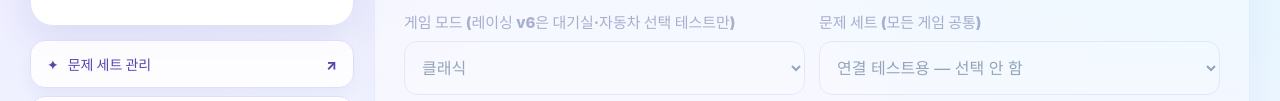
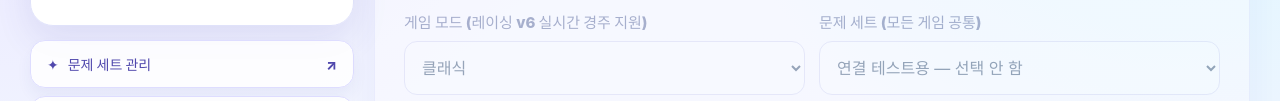
Before and after one commit to slowjjb/classroom-quiz-lab, a plain HTML site: page rooms.html in a window 1280 px wide. Shown: the part 496-597 px from the top of the page. Drawn offline with nearby package versions, Linux system fonts and the light colour scheme; no server answers.

Commit message:
polish(racing): present real racing mode and animated roulette payout

```diff
--- a/rooms.html
+++ b/rooms.html
@@ -46,7 +46,7 @@
         <div class="two-col-form">
           <div><label class="field-label" for="new-room-title">방 이름</label><input id="new-room-title" maxlength="80" type="text" value="퍼플킷 테스트"></div>
           <div><label class="field-label" for="room-target">운영 기준 인원</label><input id="room-target" type="number" min="1" max="200" value="25"><p class="helper">표시 기준이며 실제 최대 인원을 제한하지 않습니다.</p></div>
-          <div><label class="field-label" for="room-mode">게임 모드 (레이싱 v6은 대기실·자동차 선택 테스트만)</label><select id="room-mode"><option value="classic">클래식</option><option value="gold">골드 퀘스트</option><option value="fishing">피싱 프렌지 🎣</option><option value="racing">레이싱 v6 · 자동차 선택 테스트</option></select></div>
+          <div><label class="field-label" for="room-mode">게임 모드 (레이싱 v6 실시간 경주 지원)</label><select id="room-mode"><option value="classic">클래식</option><option value="gold">골드 퀘스트</option><option value="fishing">피싱 프렌지 🎣</option><option value="racing">레이싱 v6 · 실시간 경주 🏎️</option></select></div>
           <div><label class="field-label" for="room-set">문제 세트 (모든 게임 공통)</label><select id="room-set"><option value="">연결 테스트용 — 선택 안 함</option></select></div>
         </div>
         <div id="room-version-rules-warning" class="setup-guide" hidden role="alert">
```
